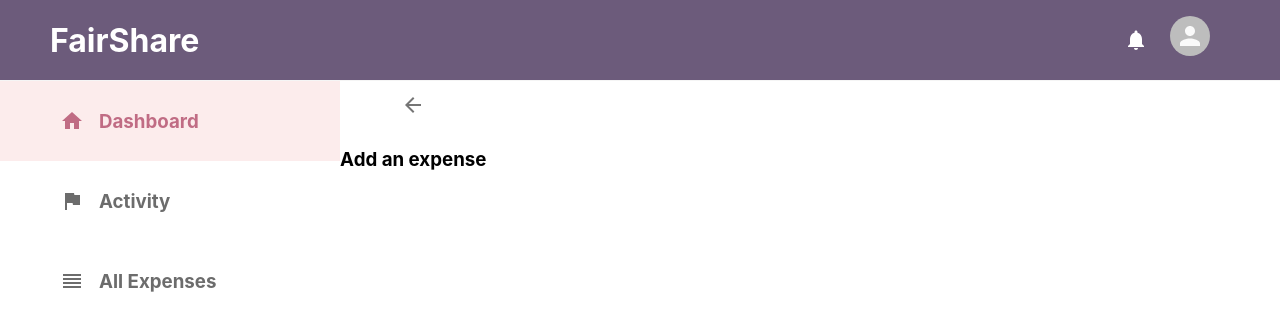
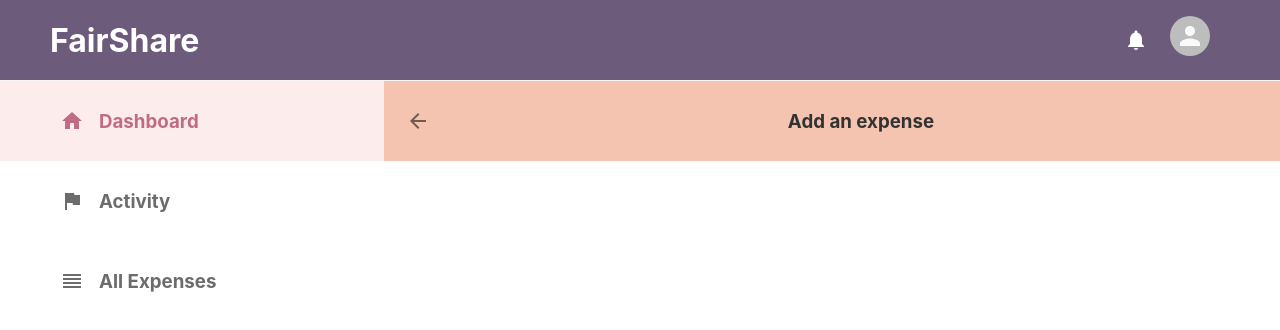
Before and after one commit to eascan/fairshare, a React (Create React App) app: page /expense in a window 1280 px wide. Shown: the top 330 px of the page. Built offline with nearby package versions, Linux system fonts and the light colour scheme.

Commit message:
install react hook forms, work on stlying expense page

```diff
--- a/package.json
+++ b/package.json
@@ -10,6 +10,7 @@
     "@testing-library/user-event": "^12.8.3",
     "react": "^17.0.2",
     "react-dom": "^17.0.2",
+    "react-hook-form": "^7.8.3",
     "react-router-dom": "^5.2.0",
     "react-scripts": "4.0.3",
     "web-vitals": "^1.1.2"
--- a/src/components/Expense.css
+++ b/src/components/Expense.css
@@ -0,0 +1,28 @@
+.expense {
+  /* display: flex; */
+  flex: 0.7;
+  height: 80px;
+  background-color: #f5c4b1;
+}
+
+.expense__top {
+  display: flex;
+  margin-top: 10px;
+  width: 100%;
+}
+
+.back__button {
+  flex: 0.2;
+  margin-left: 10px !important;
+}
+.expense__top > h3 {
+  flex: 0.8;
+  margin-left: auto;
+  margin-right: auto;
+
+  color: #323232;
+}
+
+.expense__topText {
+  font-weight: 700;
+}
--- a/src/components/Expense.js
+++ b/src/components/Expense.js
@@ -1,15 +1,25 @@
 import "./Expense.css";
 import ArrowBackIcon from "@material-ui/icons/ArrowBack";
 import {IconButton} from "@material-ui/core";
+import {useForm} from "react-hook-form";
+import {useHistory} from "react-router";
 
 function Expense() {
+  const {register, handleSubmit, watch, serrors} = useForm();
+
+  const history = useHistory();
+
+  const onSubmit = (data) => {
+    console.log(data);
+  };
+
   return (
     <div className="expense">
       <div className="expense__top">
-        <IconButton>
-          <ArrowBackIcon />
+        <IconButton className="back__button">
+          <ArrowBackIcon onClick={() => history.push("/")} />
         </IconButton>
-        <h3>Add an expense</h3>
+        <h3 className="expense__topText">Add an expense</h3>
       </div>
       <div className="expense__form"></div>
     </div>
--- a/src/components/Header.css
+++ b/src/components/Header.css
@@ -4,6 +4,9 @@
   justify-content: space-between;
   border-bottom: 1px solid whitesmoke;
   background: #6c5b7b;
+  position: sticky;
+  top: 0;
+  z-index: 100;
 }
 
 .header__left {
```
Also changed, not shown: 1 other file (tests, documents, lock files or other folders).
